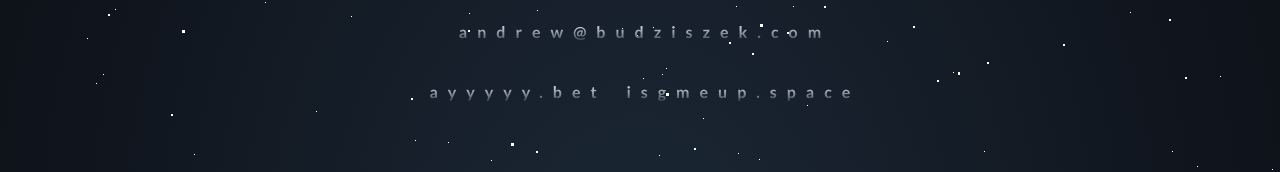
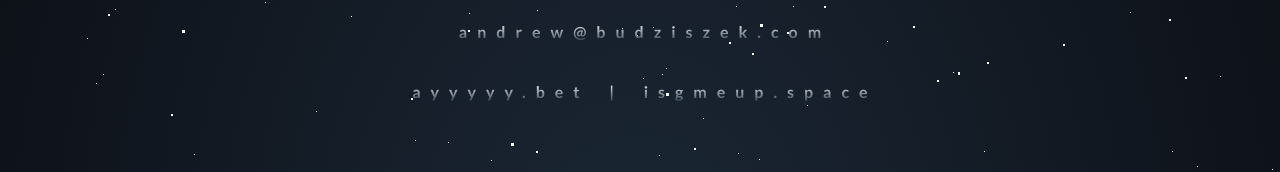
Before and after one commit to AndrewBudziszek/andrew-budziszek-svelte, a Svelte app: page / in a window 1280 px wide. Shown: the part 531-703 px from the top of the page. Built offline with nearby package versions, Linux system fonts and the light colour scheme.

Commit message:
Update App.svelte

```diff
--- a/src/App.svelte
+++ b/src/App.svelte
@@ -46,6 +46,7 @@
       </div>
       <span class="small link" on:click={openEmail}>andrew@budziszek.com</span> <br/>
       <span class="small link" on:click={goToayyyymc}>ayyyyy.bet</span>
+      <span class="small">|</span>
       <span class="small link" on:click={goToGme}>isgmeup.space</span>
     </div>
   </section>
```
